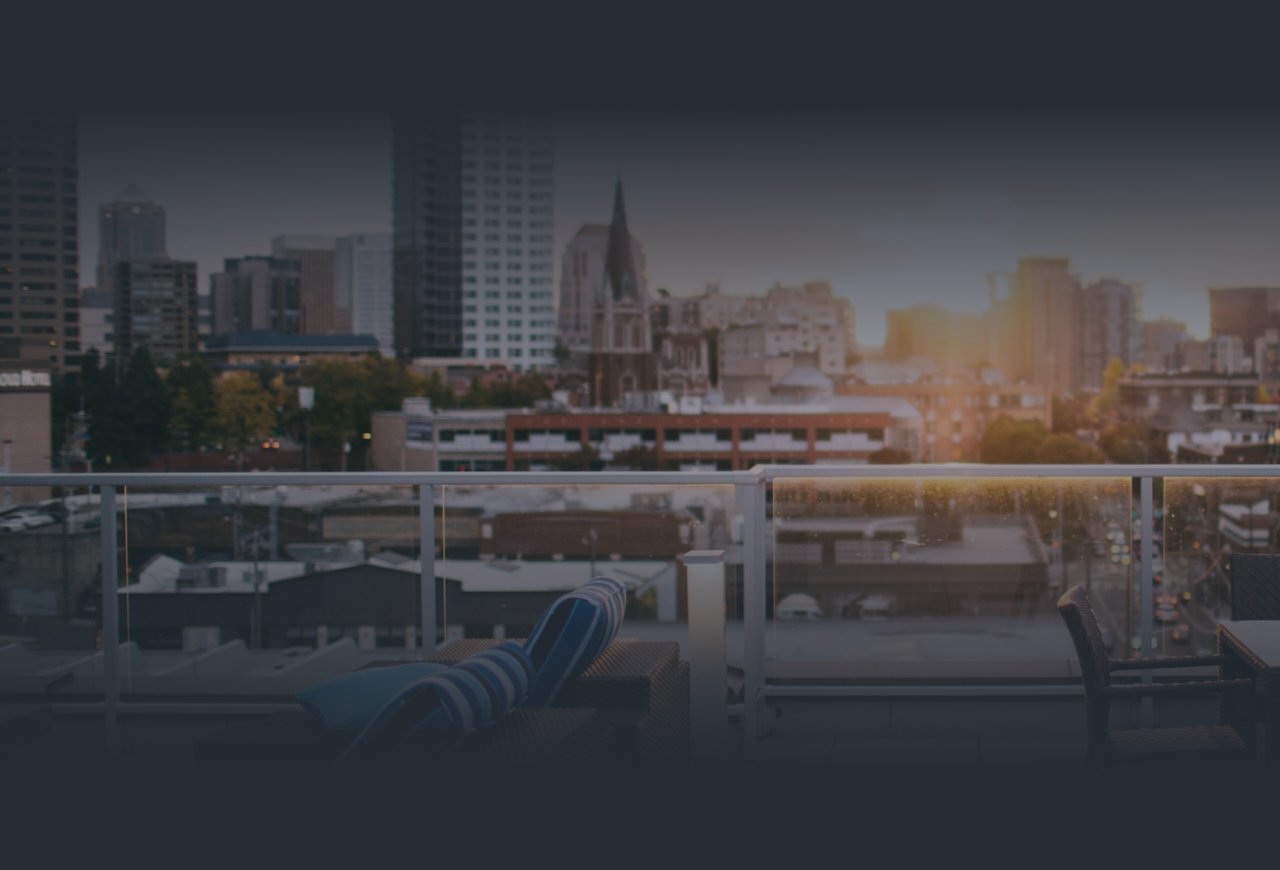
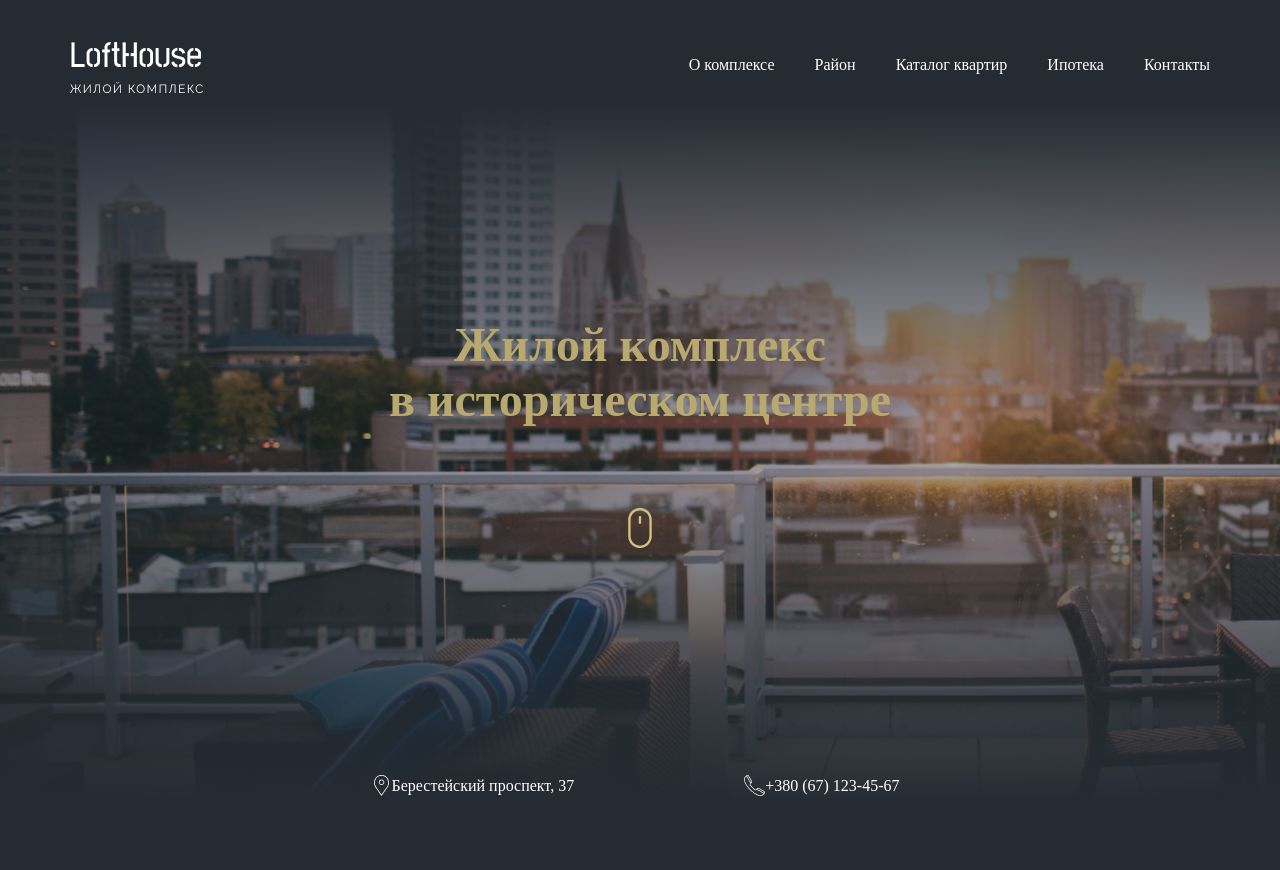
Before and after one commit to yur-ochka/LoftHouse, a plain HTML site: page index.html in a window 1280 px wide. Before the commit the page ends 840 px from the top, so only its background shows below. Drawn offline with Linux system fonts and the light colour scheme.

Commit message:
Completed the first block

```diff
--- a/index.html
+++ b/index.html
@@ -8,14 +8,42 @@
 </head>
 <body>
     <header class="header">
-       <div class="header top">
-
+       <div class="header_top">
+        <div class="container">
+          <div class="header_top-row">
+            <a href="#!">
+                <img src="img/header/first-screen__logo.png" alt="">
+            </a>
+            <nav class="header_nav">
+                <ul class="nav_list">
+                    <li><a href="!#">О комплексе</a></li>
+                    <li><a href="!#">Район</a></li>
+                    <li><a href="!#">Каталог квартир</a></li>
+                    <li><a href="!#">Ипотека</a></li>
+                    <li><a href="!#">Контакты</a></li>
+                </ul>
+            </nav>
+          </div>
+        </div>
        </div>
-       <div class="header_center">
-
+        <div class="container">
+            <h1 class="header_center">
+                Жилой комплекс <br>
+                в историческом центре
+                <a href="">
+                    <img src="img/header/mouse.png" alt="" class="header_center-icon">
+                </a>
+            </h1>
        </div>
        <div class="header_buttom">
-
+        <div class="container">
+            <div class="header_buttom-row">
+                <div class="item"><img src="img/header/placeholder.png" alt="">
+                    Берестейский проспект, 37</div>
+                <div class="item"><img src="img/header/phone-call.png" alt="">
+                    +380 (67) 123-45-67</div>
+            </div>
+        </div>
        </div>
     </header>
     <script src="script.js"></script>
--- a/style.css
+++ b/style.css
@@ -3,9 +3,62 @@ body{
     background-color: #242B33;
     margin: 0;
 }
+a{
+    color: white;
+    text-decoration: none;
+}
+a:hover {
+    color: lightgrey;
+  }
+ul{
+    list-style-type: none;
+
+}
 .header{
+    display: flex;
+    flex-direction: column;
+    justify-content: space-between;
     min-height: 840px;
     background: linear-gradient(180deg, #242B33 11.98%, rgba(45, 52, 60, 0.38) 51.04%, #242B33 92.19%), url(img/header/background.jpg);
+    padding-top: 30px;
+}
+.nav{
+    font-size: 14px;
+}
+.nav_list{
+    display: flex;
+    column-gap: 40px;
+}
+.header_top-row{
+    display: flex;
+    flex-direction: row;
+    justify-content: space-between;
+    align-items: center;
+}
+.header_center{
+    text-align: center;
+    font-size: 48px;
+    color: #b9a96f;
+    font-weight: 700;
+    display: flex;
+    flex-direction: column;
+    justify-content: space-between;
+}
+.header_center-icon{
+    padding-top: 81px;
+}
+.header_buttom-row{
+    display: flex;
+    flex-direction: row;
+    justify-content: center;
+    padding-bottom: 74px;
+}
+.item{
+    display: flex;
+    flex-direction: row;
+    padding-left: 80px;
+    padding-right: 90px;
+    align-items:center;
 }
 .container{
     margin: 0 auto;
```
Also changed, not shown: img/header/first-screen__logo.png (added), img/header/mouse.png (added), img/header/phone-call.png (added), img/header/placeholder.png (added).
